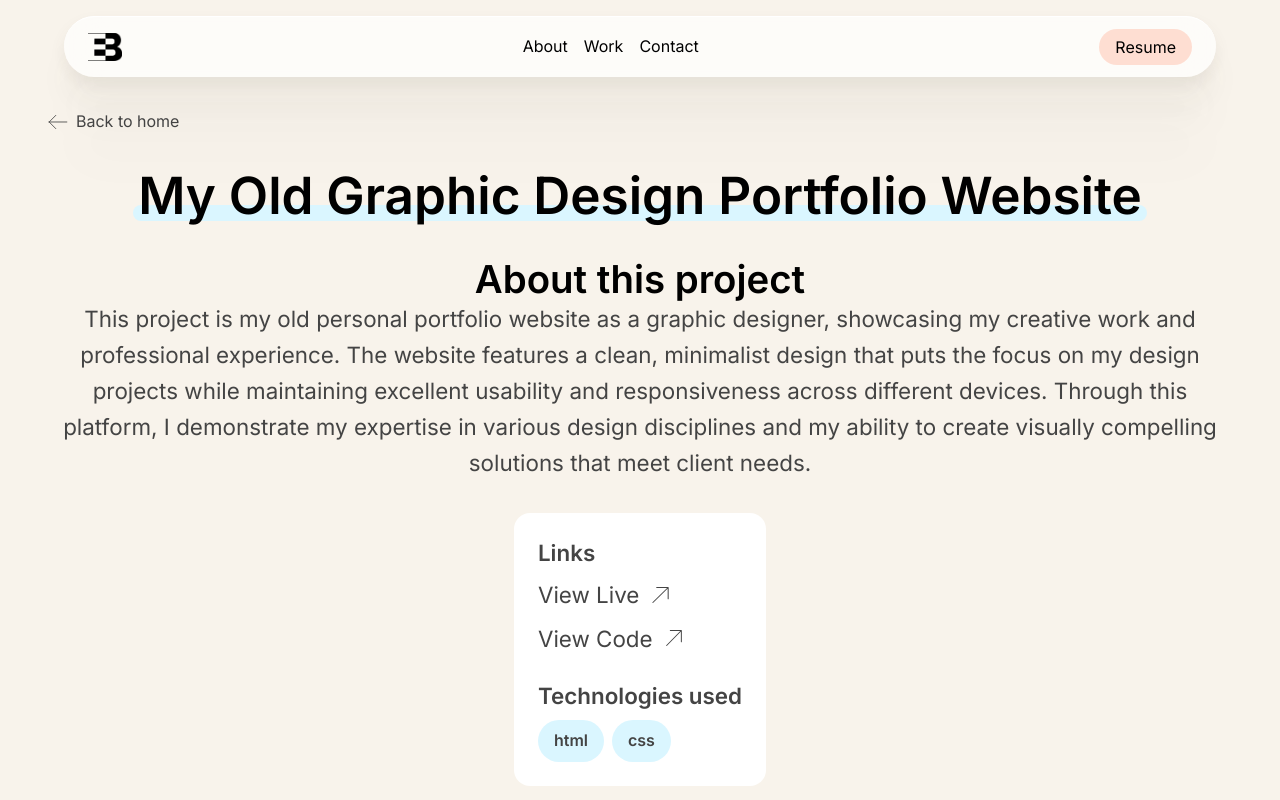
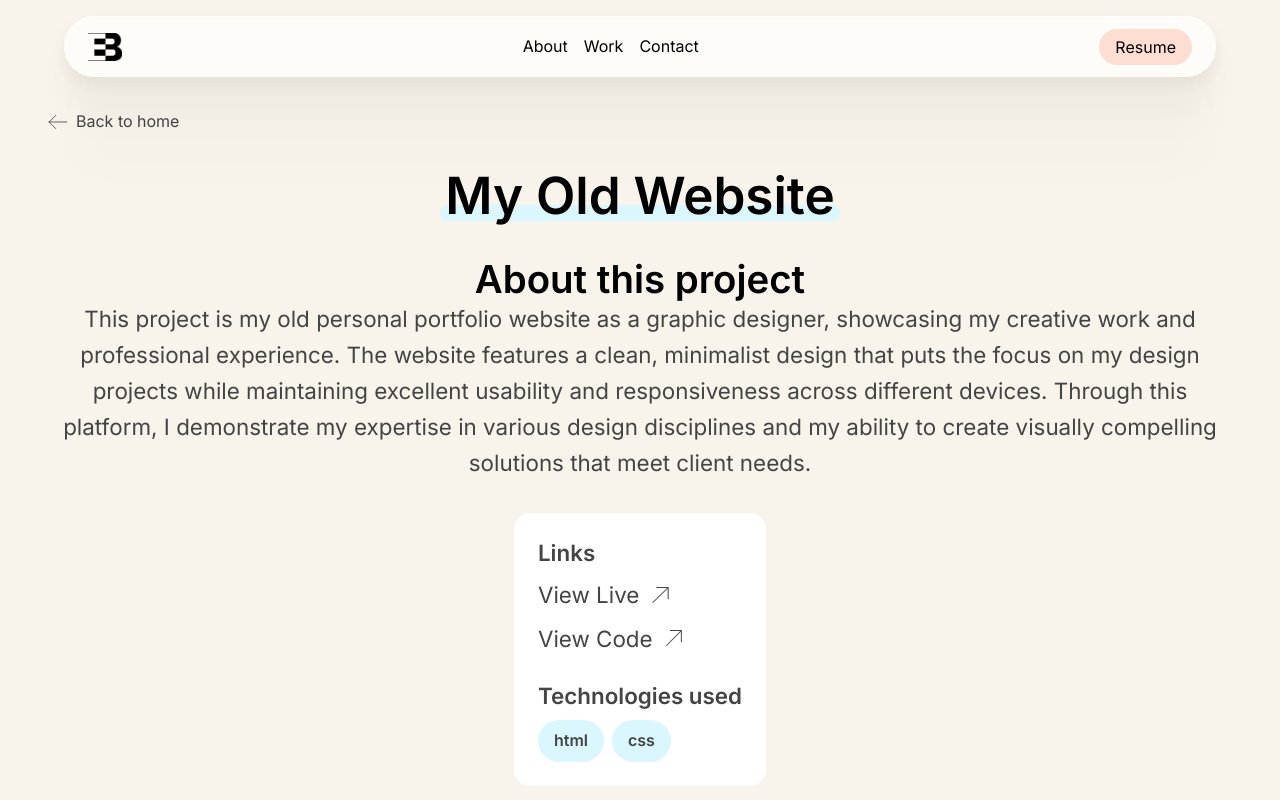
Before and after one commit to eburza/portfolio-emilia-burza, a React (Vite) app: page /project/graphic-design-portfolio in a window 1280 px wide. Shown: the top 800 px of the page. Built offline with nearby package versions, Linux system fonts and the light colour scheme.

Commit message:
Change old graphic design portfolio website project name

```diff
--- a/src/data/projectsList.js
+++ b/src/data/projectsList.js
@@ -330,7 +330,7 @@ const projectList = [
         ],
     },
     {
-        name: 'Quizzical Trivia App',
+        name: 'Quizzical game',
         id: 'quizzical-trivia-app',
         img: QuizzicalTriviaImages.main,
         imgAlt: 'Quizzical Trivia app preview',
@@ -443,7 +443,7 @@ const projectList = [
         ],
     },
     {
-        name: 'My Old Graphic Design Portfolio Website',
+        name: 'My Old Website',
         id: 'graphic-design-portfolio',
         img: GraphicPortfolioImages.main,
         imgAlt: 'Quizzical Trivia app preview',
```
